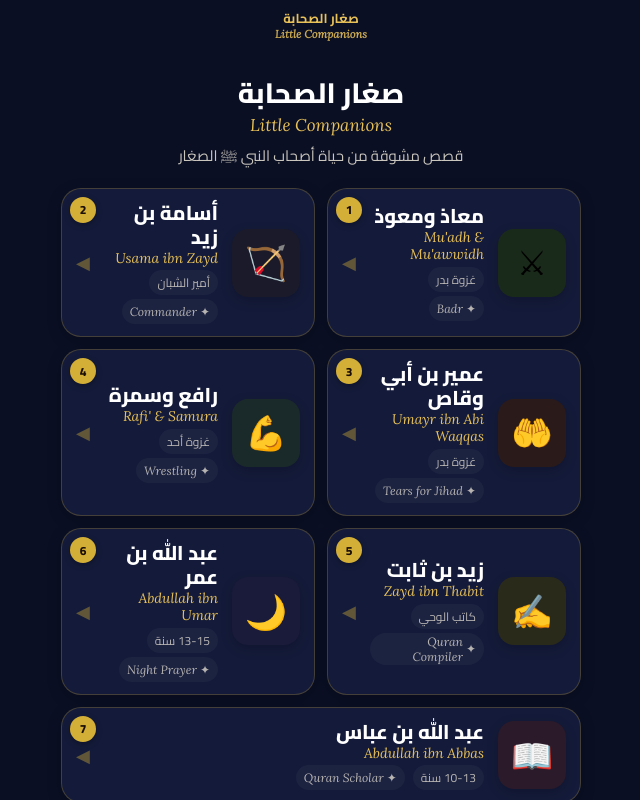
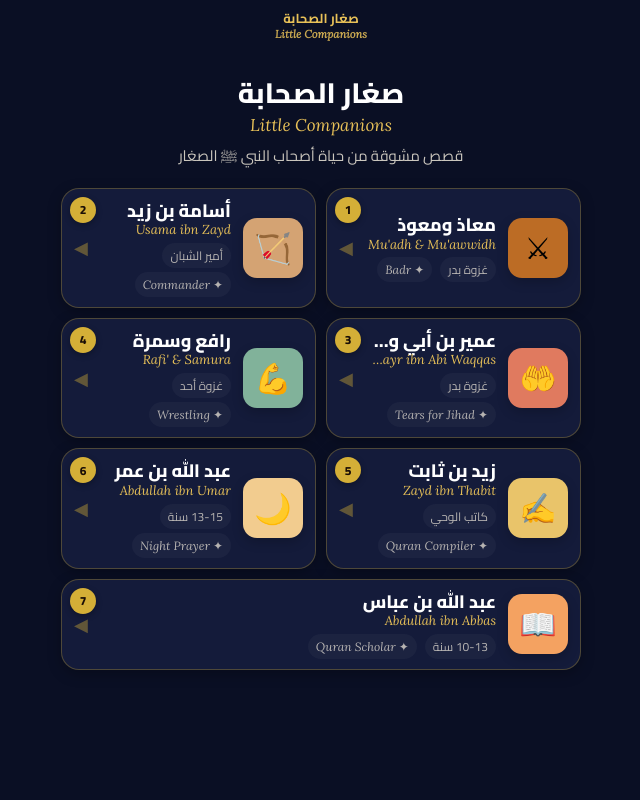
Before and after one commit to anubisland/Islamic_stories, a plain HTML site: page index.html in a window 1280 px wide. Shown: the whole page, without its empty margins (319-959 px from the left). Drawn offline with Linux system fonts and the light colour scheme.

Commit message:
Arabic names on one line; desert-warm card colors (terracotta, sand, gold, sage)

```diff
--- a/index.html
+++ b/index.html
@@ -53,12 +53,12 @@ html, body { margin: 0; padding: 0; height: 100%; background: var(--night); font
 .home-subtitle { color: var(--cream); font-size: clamp(13px, 3.2vw, 15px); margin: 4px 0 8px; opacity: .8; }
 
 /* cards */
-.cards-grid { display: flex; flex-direction: column; gap: 12px; max-width: 520px; margin: 0 auto; padding: 4px 0; }
+.cards-grid { display: flex; flex-direction: column; gap: 10px; max-width: 520px; margin: 0 auto; padding: 4px 0; }
 
 .character-card {
-  display: flex; align-items: center; gap: 14px;
-  border: 1.5px solid rgba(212,175,55,.25);
-  border-radius: 20px; padding: 12px 14px;
+  display: flex; align-items: center; gap: 12px;
+  border: 1.5px solid rgba(212,175,55,.3);
+  border-radius: 18px; padding: 10px 12px;
   cursor: pointer;
   transition: transform .2s, border-color .2s, box-shadow .25s;
   box-shadow: 0 4px 14px rgba(0,0,0,.25);
@@ -78,15 +78,15 @@ html, body { margin: 0; padding: 0; height: 100%; background: var(--night); font
 }
 
 .card-icon-wrap {
-  flex-shrink: 0; width: 68px; height: 68px;
-  border-radius: 16px;
+  flex-shrink: 0; width: 60px; height: 60px;
+  border-radius: 14px;
   display: flex; align-items: center; justify-content: center;
-  font-size: 34px; position: relative; z-index: 1;
+  font-size: 30px; position: relative; z-index: 1;
   box-shadow: 0 4px 12px rgba(0,0,0,.2);
 }
-.card-info { flex: 1; min-width: 0; position: relative; z-index: 1; }
-.card-name { color: #fff; font-weight: 800; font-size: clamp(16px, 4.2vw, 20px); line-height: 1.2; }
-.card-name .en { display: block; font-family: 'Lora', serif; font-style: italic; font-weight: 400; color: var(--gold-light); font-size: clamp(12px, 3vw, 14px); margin-top: 1px; }
+.card-info { flex: 1; min-width: 0; overflow: hidden; position: relative; z-index: 1; }
+.card-name { color: #fff; font-weight: 800; font-size: clamp(14px, 3.6vw, 18px); line-height: 1.3; white-space: nowrap; overflow: hidden; text-overflow: ellipsis; }
+.card-name .en { display: block; font-family: 'Lora', serif; font-style: italic; font-weight: 400; color: var(--gold-light); font-size: clamp(11px, 2.6vw, 13px); margin-top: 0; white-space: nowrap; overflow: hidden; text-overflow: ellipsis; }
 .card-meta { display: flex; flex-wrap: wrap; gap: 4px 8px; margin-top: 4px; }
 .card-tag { display: inline-flex; align-items: center; gap: 3px; color: var(--cream); font-size: clamp(10.5px, 2.4vw, 12px); opacity: .7; background: rgba(255,255,255,.05); padding: 1px 8px; border-radius: 999px; }
 .card-tag span { font-family: 'Lora', serif; font-style: italic; }
@@ -174,7 +174,7 @@ const STORIES = [
   { id: 'ibn-abbas', icon: '📖', title: 'عبد الله بن عباس', titleEn: 'Abdullah ibn Abbas', age: '10-13 سنة', themeEn: 'Quran Scholar', url: './story7.html' },
 ];
 
-const CARD_BG = ['#1A2A1A','#1A1A2A','#2A1A1A','#1A2A2A','#2A2A1A','#1A1A3A','#2A1A2A'];
+const CARD_BG = ['#BC6C25','#D4A373','#E07A5F','#81B29A','#E9C46A','#F2CC8F','#F4A261'];
 
 const homeScreen = document.getElementById('home-screen');
 const cardsGrid = document.getElementById('cards-grid');
```
